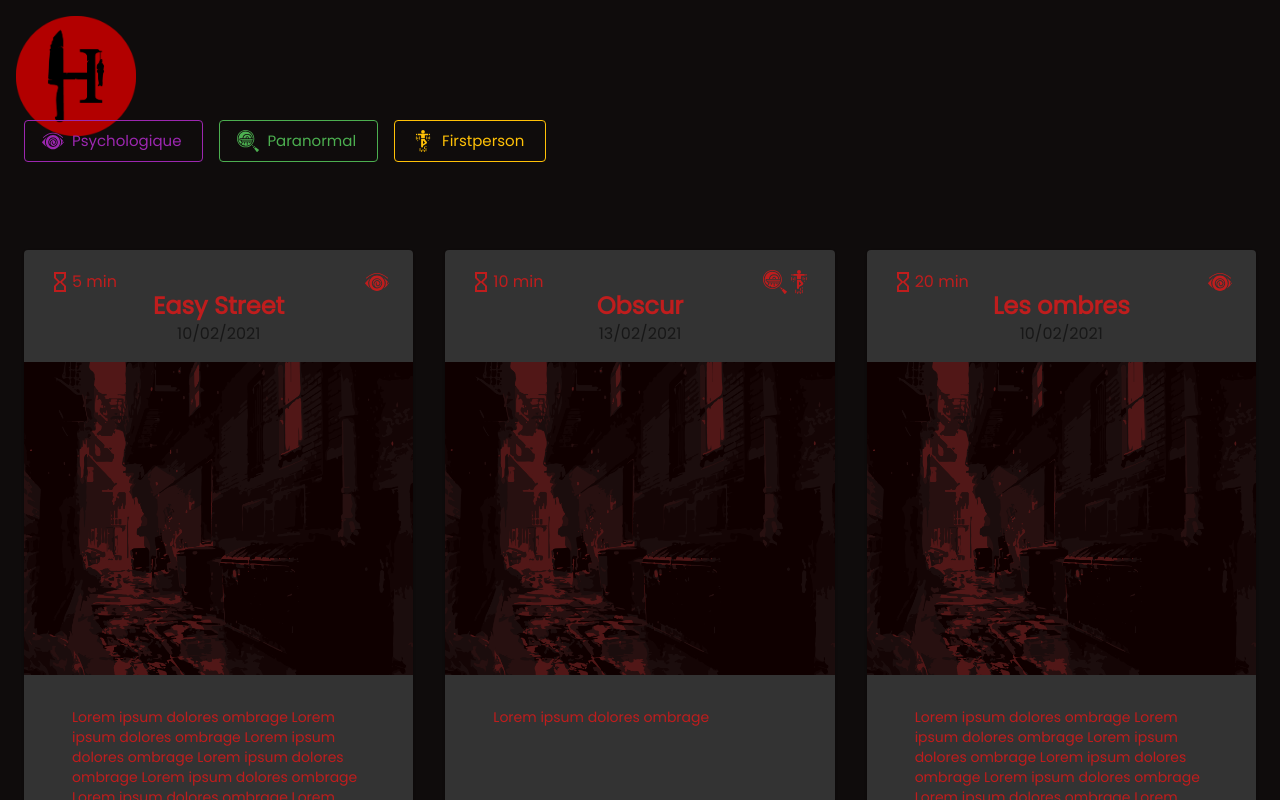
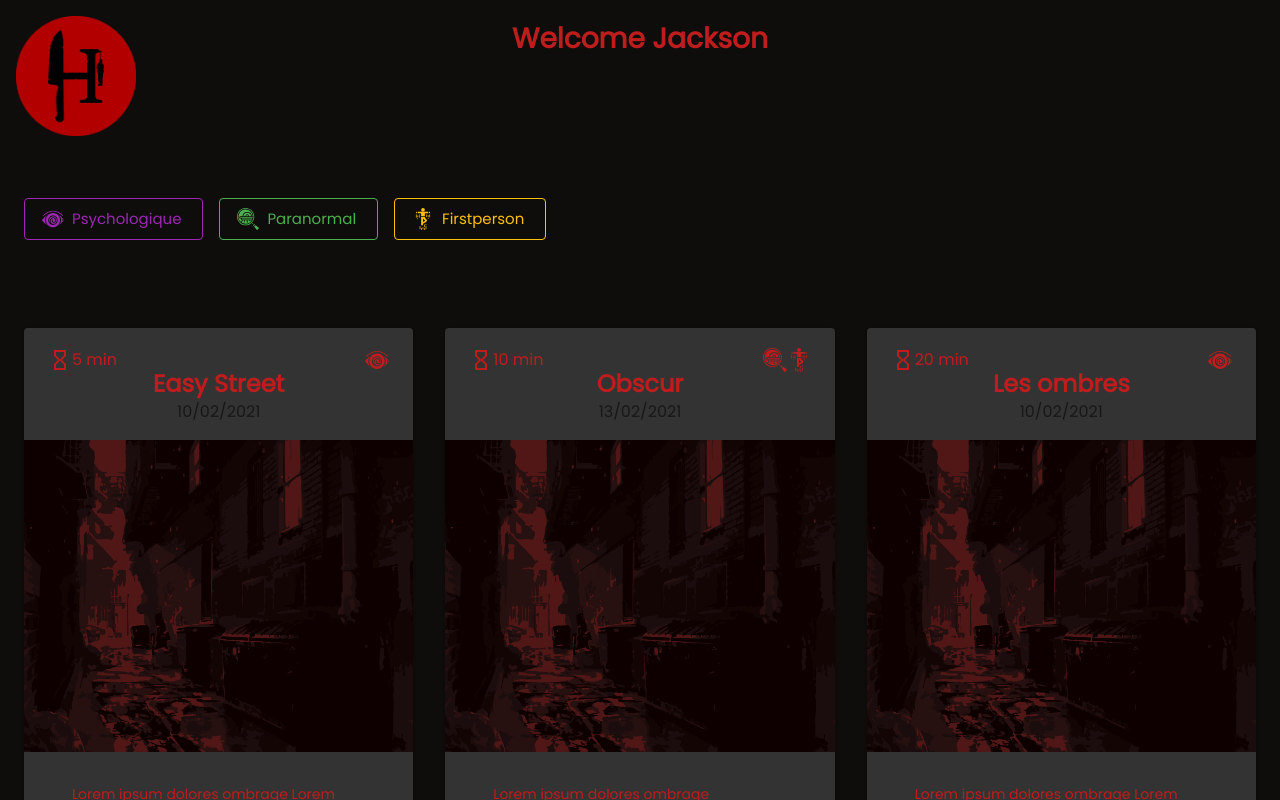
Before and after one commit to maescabra/HorrorFictumEst, a React (Create React App) app: page / in a window 1280 px wide. Shown: the top 800 px of the page. Built offline with nearby package versions, Linux system fonts and the light colour scheme.

Commit message:
Création test et filter

```diff
--- a/src/App.jsx
+++ b/src/App.jsx
@@ -7,6 +7,7 @@ import FilteredCatalog from './components/FilteredCatalog';
 import Logo from './components/Logo';
 import { makeStyles } from '@material-ui/core';
 import storylist from './data/storylist';
+import Test from './components/Test';
 import {
   BrowserRouter as Router,
   Switch,
@@ -55,6 +56,7 @@ function App() {
         <h1>{width}</h1>
         <input type="number" value={spacing} onChange={handleSpacingChange}/>
         <input type="number" style={{marginBottom:100}} value={width} onChange={handleWidthChange}/>*/}
+          <Test name="Jackson"/>
           <Container className={classes.container}>
             <Switch>
               <Route path="/stories/1">
--- a/src/components/FilteredCatalog.jsx
+++ b/src/components/FilteredCatalog.jsx
@@ -44,7 +44,7 @@ const FilteredCatalog = ({ storylist }) => {
                             size="large"
                             className={classes.button}
                             id="buttonGenre"
-                            onClick={() => {updateFilters}}
+                            onClick={() => {alert("Clicked")}}
                         >
                             {name}
                         </Button>
--- /dev/null
+++ b/src/components/Test.jsx
@@ -0,0 +1,17 @@
+import React, {Component} from 'react';
+
+class Test extends Component {
+    constructor() {
+        super();
+        this.state = {
+            count:0
+        }
+    }
+
+    render() {
+        return(
+            <h1>Welcome {this.props.name}</h1>
+        )
+    }
+}
+export default Test;
```
